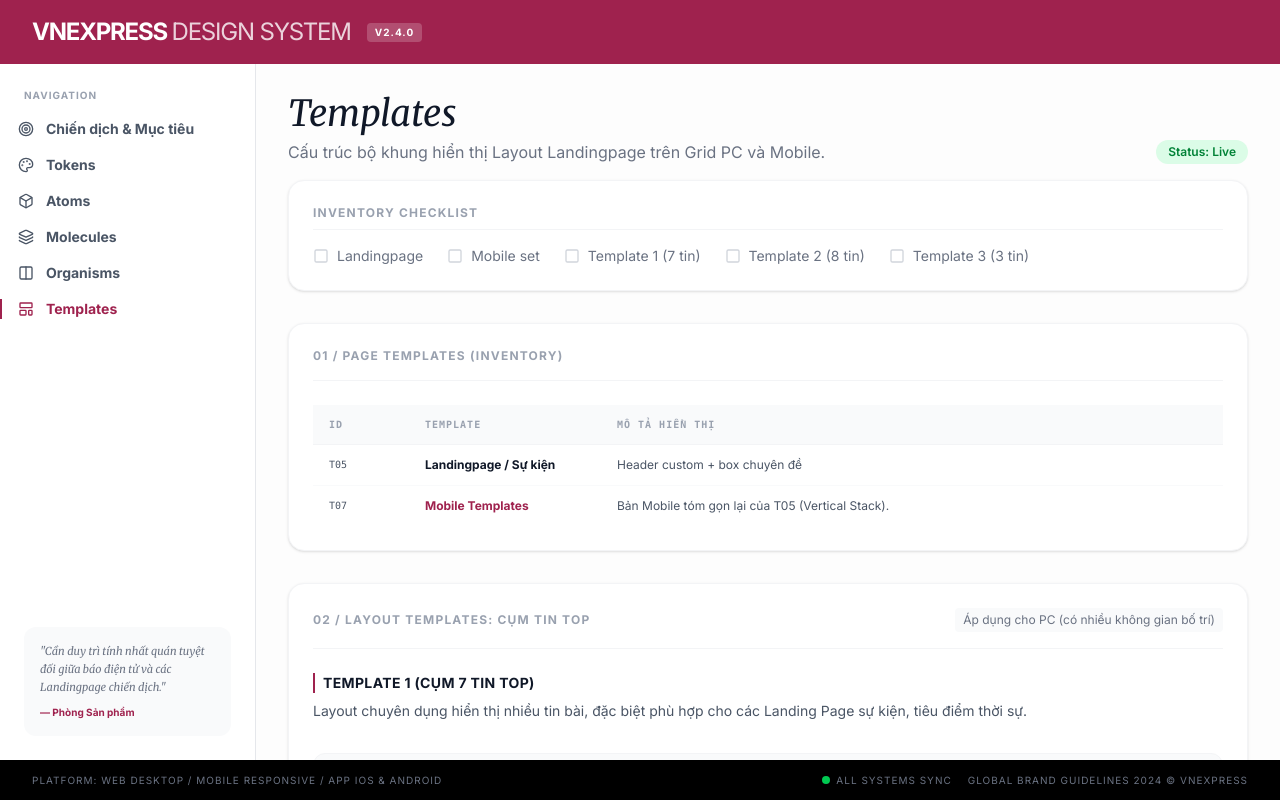
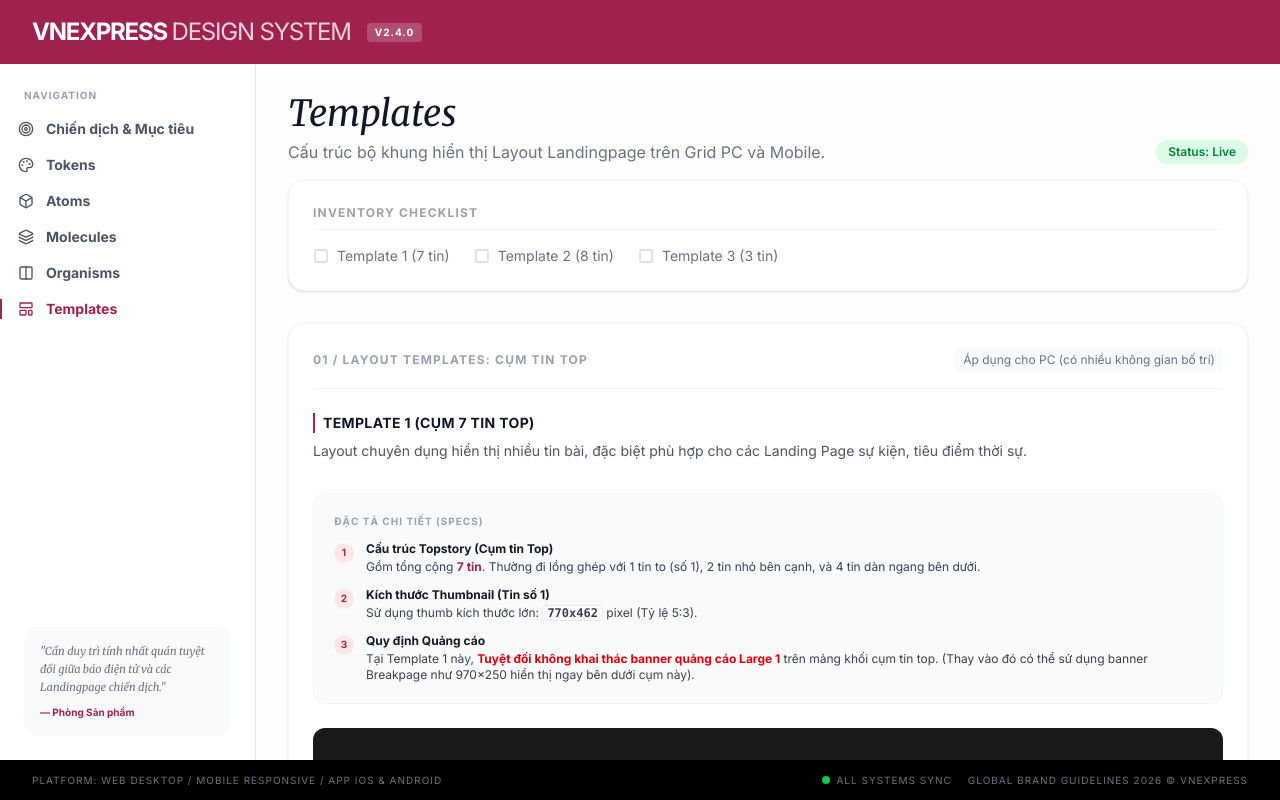
Before and after one commit to hieuntfo/VnEDS, a React (Vite) app: page / in a window 1280 px wide. Both pictures are taken after a click on the button "Templates". Built offline with nearby package versions, Linux system fonts and the light colour scheme.

Commit message:
chore: update brand year and clean up templates view
Update copyright to 2026 and remove obsolete template entries and legacy inventory table.

```diff
--- a/src/App.tsx
+++ b/src/App.tsx
@@ -57,7 +57,7 @@
         <div>Platform: Web Desktop / Mobile Responsive / App iOS & Android</div>
         <div className="flex items-center gap-4">
           <span className="flex items-center gap-1.5"><span className="w-2 h-2 rounded-full bg-green-500"></span> All Systems Sync</span>
-          <span>Global Brand Guidelines 2024 © VnExpress</span>
+          <span>Global Brand Guidelines 2026 © VnExpress</span>
         </div>
       </footer>
     </div>
--- a/src/components/views/TemplatesView.tsx
+++ b/src/components/views/TemplatesView.tsx
@@ -2,8 +2,6 @@
 
 export function TemplatesView() {
   const checklist = [
-    { name: "Landingpage", checked: false },
-    { name: "Mobile set", checked: false },
     { name: "Template 1 (7 tin)", checked: false },
     { name: "Template 2 (8 tin)", checked: false },
     { name: "Template 3 (3 tin)", checked: false },
@@ -54,50 +52,7 @@
       <section className="bg-white border border-gray-100 rounded-2xl p-6 shadow-sm flex flex-col gap-6">
         <div className="flex justify-between items-center border-b border-gray-100 pb-4">
           <h3 className="font-bold uppercase tracking-widest text-xs text-gray-400">
-            01 / Page Templates (Inventory)
-          </h3>
-        </div>
-        <div className="overflow-x-auto">
-          <table className="w-full text-left font-sans">
-            <thead className="bg-gray-50 border-b border-gray-100">
-              <tr>
-                <th className="px-4 py-3 font-mono text-[10px] text-gray-400 uppercase tracking-widest w-24">
-                  ID
-                </th>
-                <th className="px-4 py-3 font-mono text-[10px] text-gray-400 uppercase tracking-widest w-48">
-                  Template
-                </th>
-                <th className="px-4 py-3 font-mono text-[10px] text-gray-400 uppercase tracking-widest">
-                  Mô tả hiển thị
-                </th>
-              </tr>
-            </thead>
-            <tbody className="divide-y divide-gray-50 text-xs text-gray-600">
-              <tr className="hover:bg-gray-50/50">
-                <td className="px-4 py-3 font-mono text-[10px]">T05</td>
-                <td className="px-4 py-3 font-bold text-gray-900">
-                  Landingpage / Sự kiện
-                </td>
-                <td className="px-4 py-3">Header custom + box chuyên đề</td>
-              </tr>
-              <tr className="hover:bg-gray-50/50">
-                <td className="px-4 py-3 font-mono text-[10px]">T07</td>
-                <td className="px-4 py-3 font-bold text-[#9F224E]">
-                  Mobile Templates
-                </td>
-                <td className="px-4 py-3">
-                  Bản Mobile tóm gọn lại của T05 (Vertical Stack).
-                </td>
-              </tr>
-            </tbody>
-          </table>
-        </div>
-      </section>
-
-      <section className="bg-white border border-gray-100 rounded-2xl p-6 shadow-sm flex flex-col gap-6">
-        <div className="flex justify-between items-center border-b border-gray-100 pb-4">
-          <h3 className="font-bold uppercase tracking-widest text-xs text-gray-400">
-            02 / Layout Templates: Cụm tin top
+            01 / Layout Templates: Cụm tin top
           </h3>
           <span className="text-xs text-gray-500 bg-gray-50 px-2 py-1 rounded">
             Áp dụng cho PC (có nhiều không gian bố trí)
```
